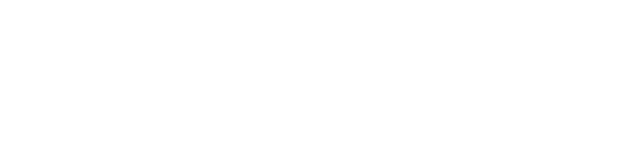
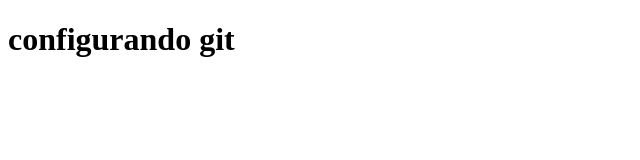
Before and after one commit to 117MarioMay/HTML, a plain HTML site: page index.html in a window 1280 px wide. Shown: the whole page, without its empty margins (0-640 px from the left). Drawn offline with Linux system fonts and the light colour scheme.

Commit message:
agregamos el index.html

```diff
--- a/index.html
+++ b/index.html
@@ -5,6 +5,6 @@
     <title>HTML</title>
 </head>
 <body>
-
+    <h1>configurando git</h1>
 </body>
 </html>
```
Also changed, not shown: estilos.css (added).
